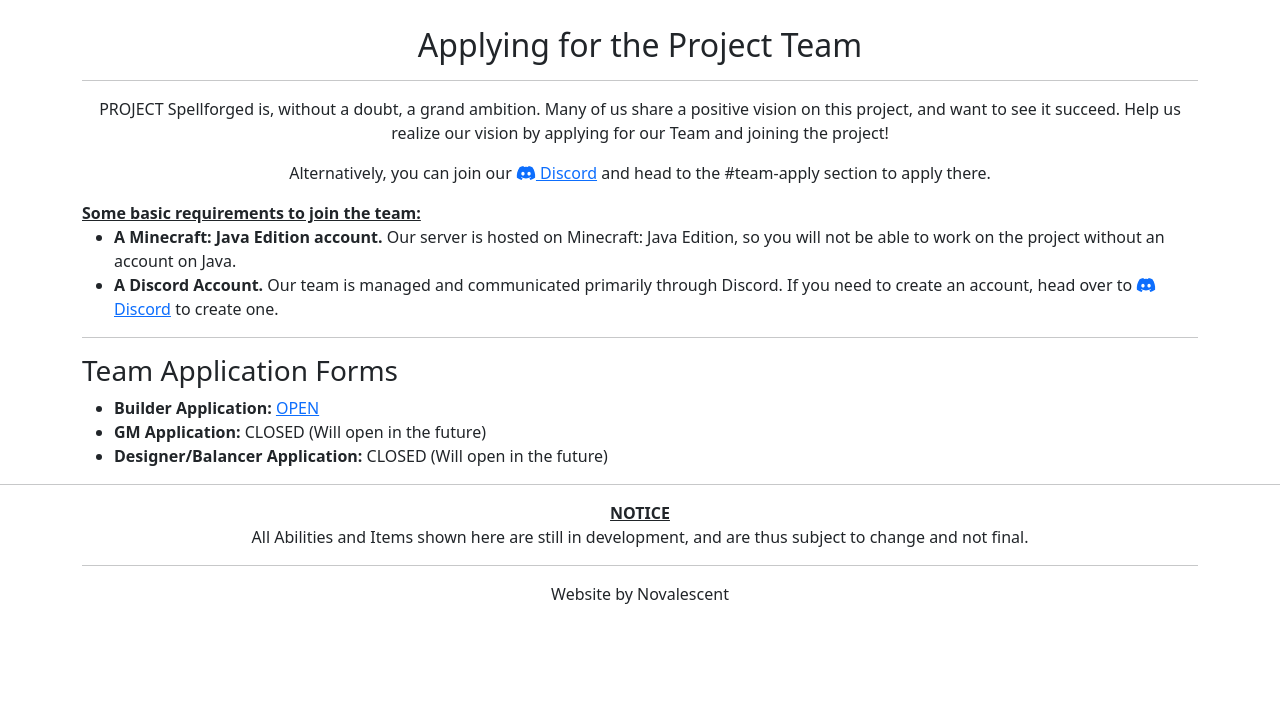
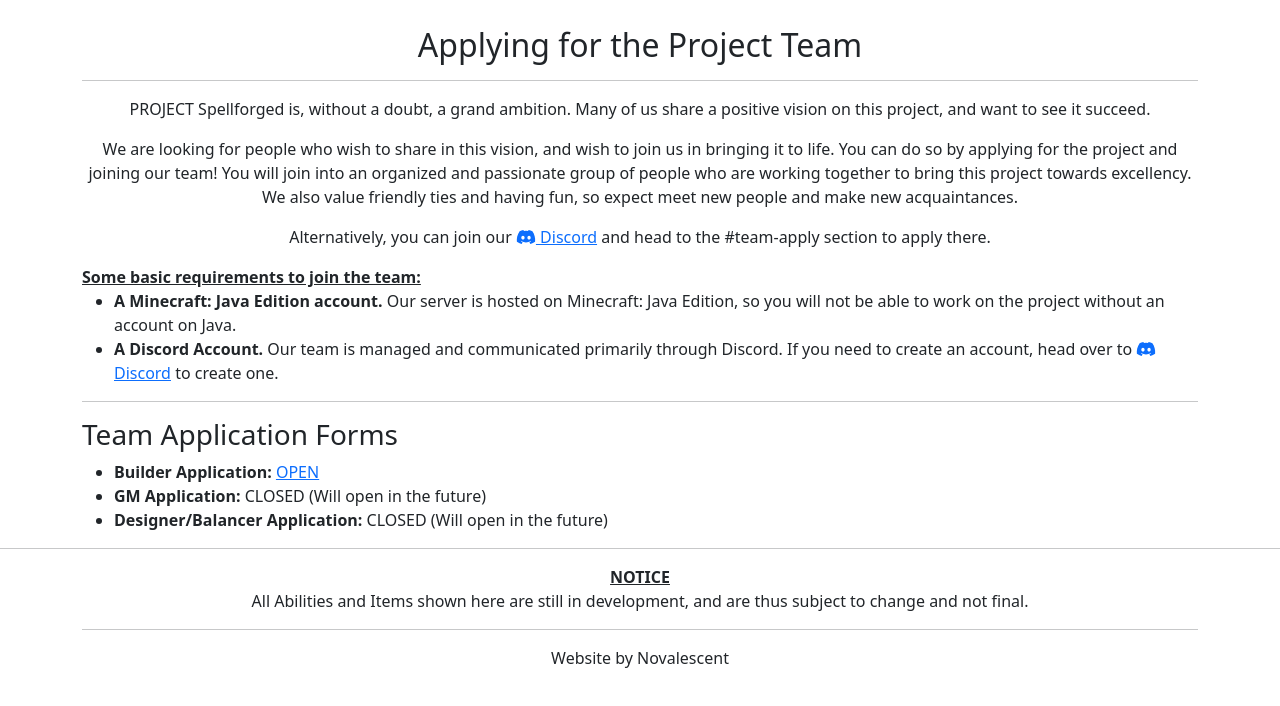
Before and after one commit to CynMRP/spellforged.github.io, a website built with webpack: page wwwroot/apply.html in a window 1280 px wide. Shown: the part 822-1528 px from the top of the page. Before the commit the page ends 1476 px from the top, so only its background shows below. Built offline with nearby package versions, Linux system fonts and the light colour scheme.

Commit message:
Update apply.html

```diff
--- a/wwwroot/apply.html
+++ b/wwwroot/apply.html
@@ -64,7 +64,11 @@
             <hr />
             <p>
                 PROJECT Spellforged is, without a doubt, a grand ambition. Many of us share a positive vision on this project, and want to see it succeed.
-                Help us realize our vision by applying for our Team and joining the project!
+            </p>
+            <p>
+                We are looking for people who wish to share in this vision, and wish to join us in bringing it to life. You can do so by applying for the project and joining our team!
+                You will join into an organized and passionate group of people who are working together to bring this project towards excellency. We also value friendly ties and having
+                fun, so expect meet new people and make new acquaintances.
             </p>
             <p>Alternatively, you can join our <a href="https://discord.gg/jJVEYpW"><i class="fab fa-discord"></i> Discord</a> and head to the #team-apply section to apply there.</p>
 
```
